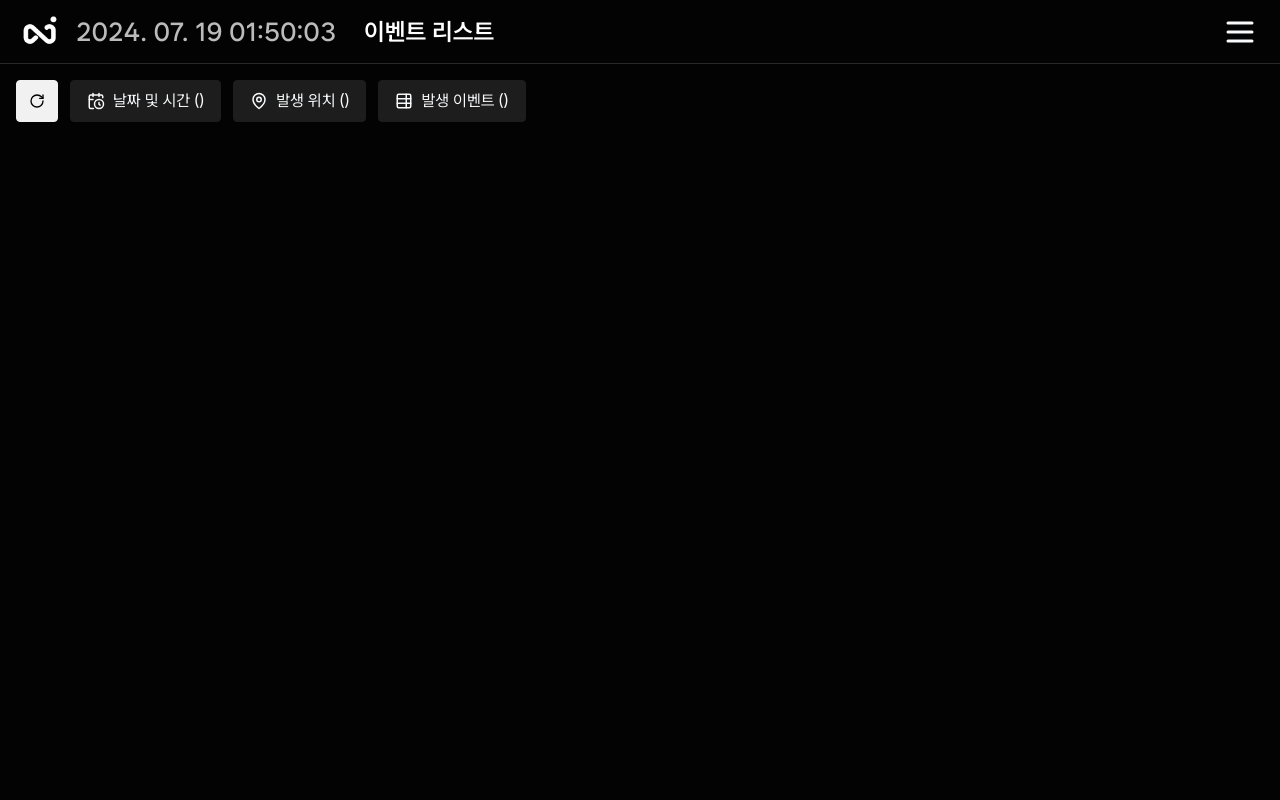
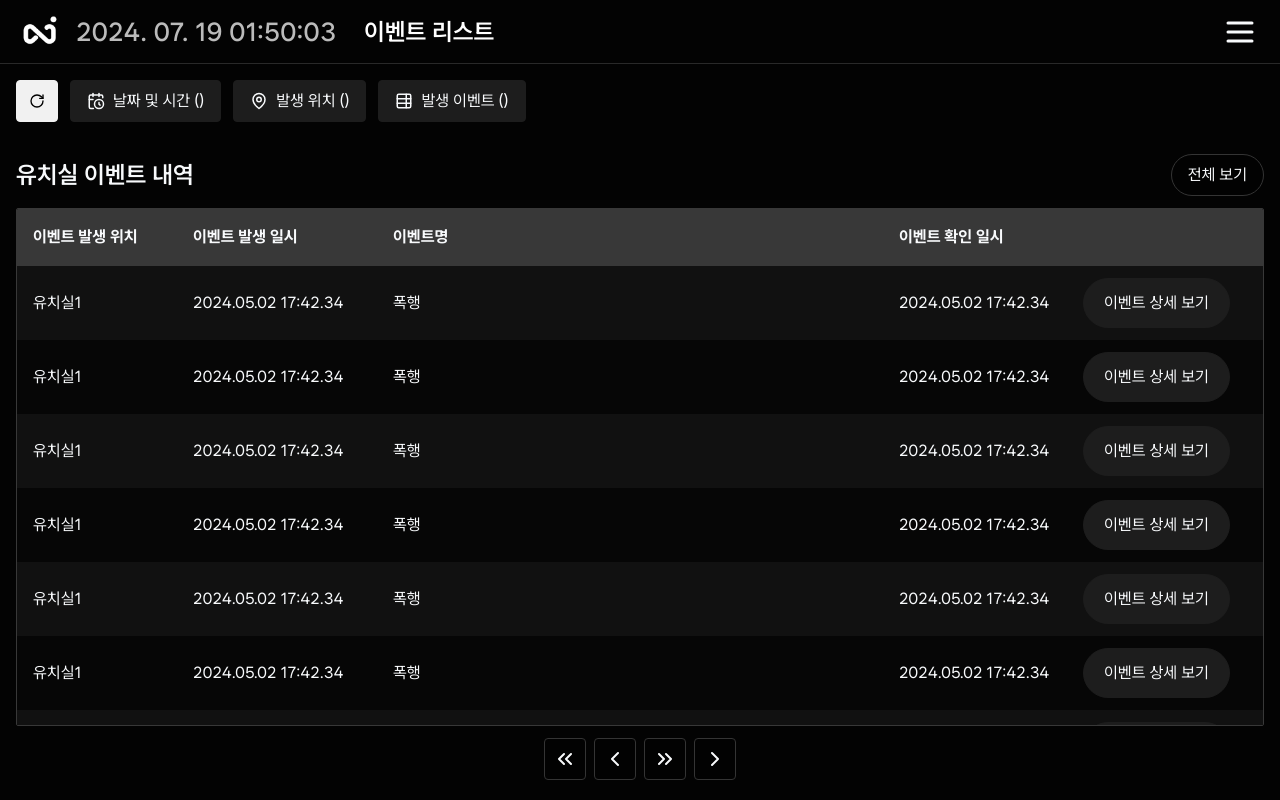
Before and after one commit to DGU-PoliceLab/WEB, a React (Vite) app: page /event in a window 1280 px wide. Built offline with nearby package versions, Linux system fonts and the light colour scheme.

Commit message:
Feat: Add eventlist in evnetlist page

```diff
--- a/src/components/dimmed/style.css
+++ b/src/components/dimmed/style.css
@@ -2,6 +2,7 @@
     position: fixed;
     top: 0;
     left: 0;
+    z-index: 100;
     display: flex;
     flex-direction: column;
     align-items: center;
--- a/src/components/event/filter/component.jsx
+++ b/src/components/event/filter/component.jsx
@@ -143,7 +143,7 @@ const EventFilter = () => {
                 setStartDatetime(s_datetime);
                 setEndDatetime(e_datetime);
                 break;
-            case "disable":
+            case "init":
                 setStartDatetime(null);
                 setEndDatetime(null);
                 break;
@@ -262,10 +262,10 @@ const EventFilter = () => {
                             <button
                                 className="btn-1 btn-sm btn-round-square"
                                 onClick={() => {
-                                    updateDatetime("disable");
+                                    updateDatetime("init");
                                 }}
                             >
-                                사용 안함
+                                초기화
                             </button>
                         </div>
                     </div>
--- a/src/components/event/filter/datetimepicker.css
+++ b/src/components/event/filter/datetimepicker.css
@@ -406,6 +406,7 @@ h2.react-datepicker__current-month {
 .react-datepicker__year-text:hover {
     border-radius: 0.3rem;
     background-color: #f0f0f0;
+    color: var(--text-9);
 }
 .react-datepicker__day--today,
 .react-datepicker__month-text--today,
@@ -492,6 +493,7 @@ h2.react-datepicker__current-month {
 .react-datepicker__year-text--in-range {
     border-radius: 0.3rem;
     background-color: var(--btn-3);
+    font-weight: 600;
     color: var(--text-9);
 }
 .react-datepicker__day--selected:hover,
@@ -506,7 +508,7 @@ h2.react-datepicker__current-month {
 .react-datepicker__year-text--selected:hover,
 .react-datepicker__year-text--in-selecting-range:hover,
 .react-datepicker__year-text--in-range:hover {
-    background-color: var(--text-9);
+    background-color: var(--btn-3-hover);
 }
 .react-datepicker__day--keyboard-selected,
 .react-datepicker__month-text--keyboard-selected,
--- a/src/components/event/list/component.jsx
+++ b/src/components/event/list/component.jsx
@@ -1,12 +1,186 @@
 // 라이브러리
+import { useState } from "react";
 // 서비스
 // 컴포넌트
 // 아이콘
+import {
+    ChevronLeft,
+    ChevronRight,
+    ChevronsLeft,
+    ChevronsRight,
+} from "lucide-react";
 // 스타일
 import "./style.css";
 
+const testData = [
+    {
+        event_type: "폭행",
+        event_location: "유치실1",
+        event_time: "2024.05.02 17:42.34",
+    },
+    {
+        event_type: "폭행",
+        event_location: "유치실1",
+        event_time: "2024.05.02 17:42.34",
+    },
+    {
+        event_type: "폭행",
+        event_location: "유치실1",
+        event_time: "2024.05.02 17:42.34",
+    },
+    {
+        event_type: "폭행",
+        event_location: "유치실1",
+        event_time: "2024.05.02 17:42.34",
+    },
+    {
+        event_type: "폭행",
+        event_location: "유치실1",
+        event_time: "2024.05.02 17:42.34",
+    },
+    {
+        event_type: "폭행",
+        event_location: "유치실1",
+        event_time: "2024.05.02 17:42.34",
+    },
+    {
+        event_type: "폭행",
+        event_location: "유치실1",
+        event_time: "2024.05.02 17:42.34",
+    },
+    {
+        event_type: "폭행",
+        event_location: "유치실1",
+        event_time: "2024.05.02 17:42.34",
+    },
+    {
+        event_type: "폭행",
+        event_location: "유치실1",
+        event_time: "2024.05.02 17:42.34",
+    },
+    {
+        event_type: "폭행",
+        event_location: "유치실1",
+        event_time: "2024.05.02 17:42.34",
+    },
+    {
+        event_type: "폭행",
+        event_location: "유치실1",
+        event_time: "2024.05.02 17:42.34",
+    },
+    {
+        event_type: "폭행",
+        event_location: "유치실1",
+        event_time: "2024.05.02 17:42.34",
+    },
+    {
+        event_type: "폭행",
+        event_location: "유치실1",
+        event_time: "2024.05.02 17:42.34",
+    },
+    {
+        event_type: "폭행",
+        event_location: "유치실1",
+        event_time: "2024.05.02 17:42.34",
+    },
+    {
+        event_type: "폭행",
+        event_location: "유치실1",
+        event_time: "2024.05.02 17:42.34",
+    },
+    {
+        event_type: "폭행",
+        event_location: "유치실1",
+        event_time: "2024.05.02 17:42.34",
+    },
+    {
+        event_type: "폭행",
+        event_location: "유치실1",
+        event_time: "2024.05.02 17:42.34",
+    },
+    {
+        event_type: "폭행",
+        event_location: "유치실1",
+        event_time: "2024.05.02 17:42.34",
+    },
+];
+
 const EventList = () => {
-    return <div className="eventList"></div>;
+    return (
+        <div id="eventList">
+            <div className="headerWrap">
+                <p className="title">유치실 이벤트 내역</p>
+                <div className="funcWrap">
+                    <button className="btn-2 btn-sm btn-round">
+                        전체 보기
+                    </button>
+                </div>
+            </div>
+            <div className="tableWrap">
+                <EventTable data={testData} />
+            </div>
+            <div className="pageControlWrap">
+                <PageController />
+            </div>
+        </div>
+    );
+};
+
+const PageController = () => {
+    return (
+        <div className="pageController">
+            <button className="btn-2 btn-wh-sm btn-round-square">
+                <ChevronsLeft />
+            </button>
+            <button className="btn-2 btn-wh-sm btn-round-square">
+                <ChevronLeft />
+            </button>
+
+            <button className="btn-2 btn-wh-sm btn-round-square">
+                <ChevronsRight />
+            </button>
+            <button className="btn-2 btn-wh-sm btn-round-square">
+                <ChevronRight />
+            </button>
+        </div>
+    );
+};
+
+const EventTable = ({ data }) => {
+    const [event, setEvent] = useState(data);
+    return (
+        <table className="eventTable">
+            <tr>
+                <th className="location">이벤트 발생 위치</th>
+                <th className="time">이벤트 발생 일시</th>
+                <th className="type">이벤트명</th>
+                <th className="dummy"></th>
+                <th className="check">이벤트 확인 일시</th>
+                <th className="detail"></th>
+            </tr>
+            {event.map((data, idx) => (
+                <EventItem data={data} key={idx} />
+            ))}
+        </table>
+    );
+};
+
+const EventItem = ({ data }) => {
+    const [event, setEvent] = useState(data);
+    return (
+        <tr className="eventItem">
+            <td className="location">{event.event_location}</td>
+            <td className="time">{event.event_time}</td>
+            <td className="type">{event.event_type}</td>
+            <td className="dummy"></td>
+            <td className="check">{event.event_time}</td>
+            <td className="detail">
+                <button className="btn-1 btn-m btn-round">
+                    이벤트 상세 보기
+                </button>
+            </td>
+        </tr>
+    );
 };
 
 export default EventList;
--- a/src/components/event/list/style.css
+++ b/src/components/event/list/style.css
@@ -0,0 +1,103 @@
+#eventList {
+    display: flex;
+    flex-direction: column;
+    gap: 0.75rem;
+    width: 100%;
+    overflow: scroll;
+}
+
+#eventList > .headerWrap {
+    display: flex;
+    flex-direction: row;
+    align-items: center;
+    gap: 1rem;
+}
+
+#eventList > .headerWrap > .title {
+    flex: 1;
+    font-size: 1.5rem;
+    font-weight: 600;
+}
+
+#eventList > .headerWrap > .funcWrap {
+    display: flex;
+    flex-direction: row;
+    align-items: center;
+    gap: 0.5rem;
+}
+
+#eventList > .tableWrap {
+    flex: 1;
+    width: 100%;
+    min-width: fit-content;
+    max-height: calc(100svh - 282px);
+    border: 1px solid var(--table-border);
+    border-radius: var(--table-radius);
+    overflow: auto;
+}
+
+#eventList > .tableWrap > .eventTable {
+    width: 100%;
+    min-width: fit-content;
+    background-color: var(--table);
+    border-collapse: collapse;
+}
+
+#eventList > .tableWrap > .eventTable > tr > th {
+    position: sticky;
+    top: 0px;
+    padding: 1rem;
+    text-align: left;
+    border: none;
+    background-color: var(--table-header);
+    border-bottom: 1px solid var(--table-border);
+}
+
+#eventList > .tableWrap > .eventTable > tr > td {
+    padding: 0.75rem 1rem;
+    text-align: left;
+}
+
+#eventList > .tableWrap > .eventTable > tr:nth-child(2n) {
+    background-color: var(--table-highlight);
+}
+#eventList > .tableWrap > .eventTable .location {
+    width: 10%;
+    min-width: 160px;
+}
+#eventList > .tableWrap > .eventTable .time,
+#eventList > .tableWrap > .eventTable .check {
+    width: 10%;
+    min-width: 200px;
+}
+
+#eventList > .tableWrap > .eventTable .type {
+    width: 10%;
+    min-width: 100px;
+}
+
+#eventList > .tableWrap > .eventTable .detail {
+    padding: 0.75rem 0;
+    width: 1%;
+    min-width: 180px;
+}
+
+#eventList > .tableWrap > .eventTable .dummy {
+    width: 100%;
+    min-width: 0;
+}
+
+#eventList > .pageControlWrap {
+    display: flex;
+    flex-direction: column;
+    align-items: center;
+    justify-content: center;
+    width: 100%;
+}
+
+#eventList > .pageControlWrap > .pageController {
+    display: flex;
+    flex-direction: row;
+    align-items: center;
+    gap: 0.5rem;
+}
--- a/src/pages/event/manage/style.css
+++ b/src/pages/event/manage/style.css
@@ -6,6 +6,7 @@
 }
 
 #eventManagePage > .filterContainer {
+    z-index: 10;
     display: flex;
     flex-direction: row;
     padding: 1rem;
```
